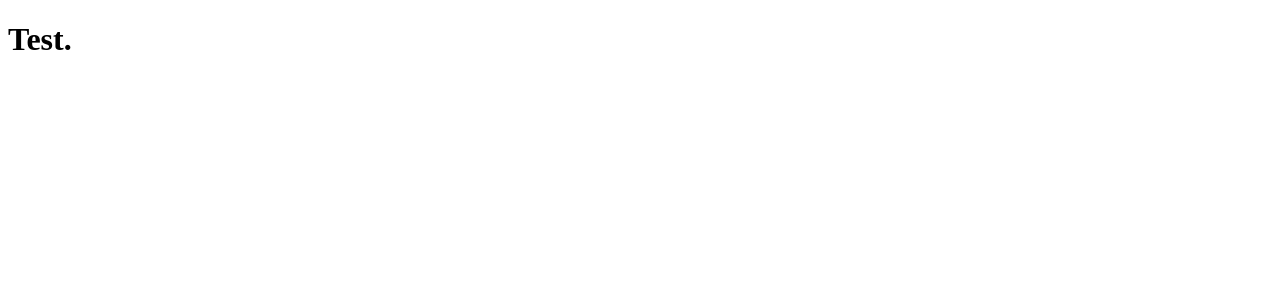
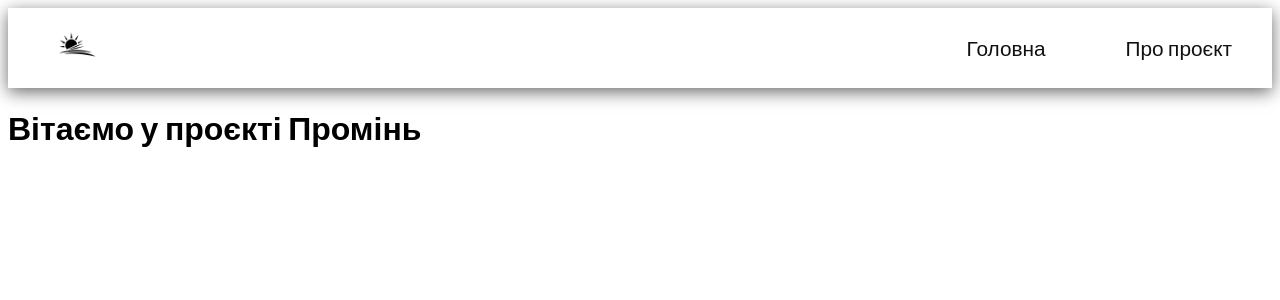
Before and after one commit to NamitaroUA/Promin-CRM, a Django app: page / in a window 1280 px wide. Before the commit the part shown is almost empty. Shown: the top 300 px of the page. Run offline with Django 5.2, Linux system fonts and the light colour scheme.

Commit message:
Basic structure of frontpage established.
Added CSS and HTML files for the frontpage. Worked on primarily on the base and the navigation bar.

```diff
--- a/promin/frontpage/templates/frontpage/globals.css
+++ b/promin/frontpage/static/css/base.css
@@ -1 +1,5 @@
 @import url("https://fonts.googleapis.com/css?family=Libre+Franklin:400");
+
+html, body {
+    font-family: "Libre Franklin", sans-serif;
+}
--- /dev/null
+++ b/promin/frontpage/static/css/navbar.css
@@ -0,0 +1,40 @@
+header {
+    background: white;
+
+
+    box-shadow: 0px 4px 16px 0px rgba(0,0,0,0.59)
+    /*0 4px 12px rgba(0, 0, 0, 0.08) */
+}
+
+.navbar {
+    height: 80px;
+    background: white;
+    display: flex;
+    justify-content: space-between;
+    align-items: center;
+    padding: 0 40px;
+    position: sticky;
+    top: 0;
+    z-index: 100;
+}
+
+.navbar ul {
+    display: flex;
+    gap: 80px;
+    list-style: none;
+}
+
+.navbar a {
+    text-decoration: none;
+    color: #111;
+    font-size: 1.3rem;
+    transition: .25s;
+}
+
+.navbar a:hover {
+    color: #00C8A2;
+}
+
+.logo img {
+    width: 58px;
+}
--- /dev/null
+++ b/promin/frontpage/templates/frontpage/base.html
@@ -0,0 +1,31 @@
+{% load static %}
+
+<!DOCTYPE html>
+<html lang="en">
+<head>
+    <meta charset="UTF-8">
+    <meta name="viewport" content="width=device-width, initial-scale=1.0">
+    <title>{% block title %}Промінь{% endblock %}</title>
+
+    <link rel="preconnect" href="https://fonts.googleapis.com">
+    <link rel="preconnect" href="https://fonts.gstatic.com" crossorigin>
+
+    <link href="https://fonts.googleapis.com/css2?family=Libre+Franklin:wght@400;500;600;700&display=swap" rel="stylesheet">
+
+    <link rel="stylesheet" href="{% static 'css/variables.css' %}">
+    <link rel="stylesheet" href="{% static 'css/base.css' %}">
+    <link rel="stylesheet" href="{% static 'css/navbar.css' %}">
+    <link rel="stylesheet" href="{% static 'css/hero.css' %}">
+
+</head>
+<body>
+
+    {% include "frontpage/components/navbar.html" %}
+
+    {% block content %}
+
+    {% endblock %}
+
+
+</body>
+</html>
--- /dev/null
+++ b/promin/frontpage/templates/frontpage/components/navbar.html
@@ -0,0 +1,26 @@
+{% load static %}
+
+<header class="navbar">
+
+    <div class="logo">
+
+       <img
+    src="{% static 'content/logo.png' %}"
+    alt="Logo"
+>
+
+    </div>
+
+    <nav>
+
+        <ul>
+
+            <li><a href="{% url 'frontpage:index' %}">Головна</a></li>
+
+            <li><a href="{% url 'frontpage:about' %}">Про проєкт</a></li>
+
+        </ul>
+
+    </nav>
+
+</header>
--- a/promin/frontpage/templates/frontpage/index.html
+++ b/promin/frontpage/templates/frontpage/index.html
@@ -1,11 +1,9 @@
-<!DOCTYPE html>
-<html lang="en">
-<head>
-    <meta charset="UTF-8">
-    <meta name="viewport" content="width=device-width, initial-scale=1.0">
-    <title>Document</title>
-</head>
-<body>
-    <h1>Test.</h1>
-</body>
-</html>
+{% extends "frontpage/base.html" %}
+
+{% block title %}
+Промінь
+{% endblock %}
+
+{% block content %}
+<h1>Вітаємо у проєкті Промінь</h1>
+{% endblock %}
--- a/promin/frontpage/urls.py
+++ b/promin/frontpage/urls.py
@@ -4,5 +4,6 @@ from . import views
 
 app_name = "frontpage"
 urlpatterns = [
-    path("", views.index, name="index")
+    path("", views.index, name="index"),
+    path("about/", views.about, name="about")
 ]
--- a/promin/frontpage/views.py
+++ b/promin/frontpage/views.py
@@ -4,3 +4,9 @@ from django.shortcuts import render
 
 def index(request):
     return render(request, "frontpage/index.html")
+
+def about(request):
+    return render(request, "frontpage/about.html")
+
+def base(request):
+    return render(request, "frontpage/base.html")
```
Also changed, not shown: promin/frontpage/templates/frontpage/about.html (added, +12 -0 lines), promin/frontpage/static/content/circleimage.jpg (added), promin/frontpage/static/content/frontimage.jpg (added), promin/frontpage/static/content/logo.png (renamed from promin/frontpage/templates/frontpage/content/logo.png), promin/frontpage/static/css/hero.css (added), promin/frontpage/static/css/variables.css (added), promin/frontpage/templates/frontpage/components/hero.html (added), 2 other files.
